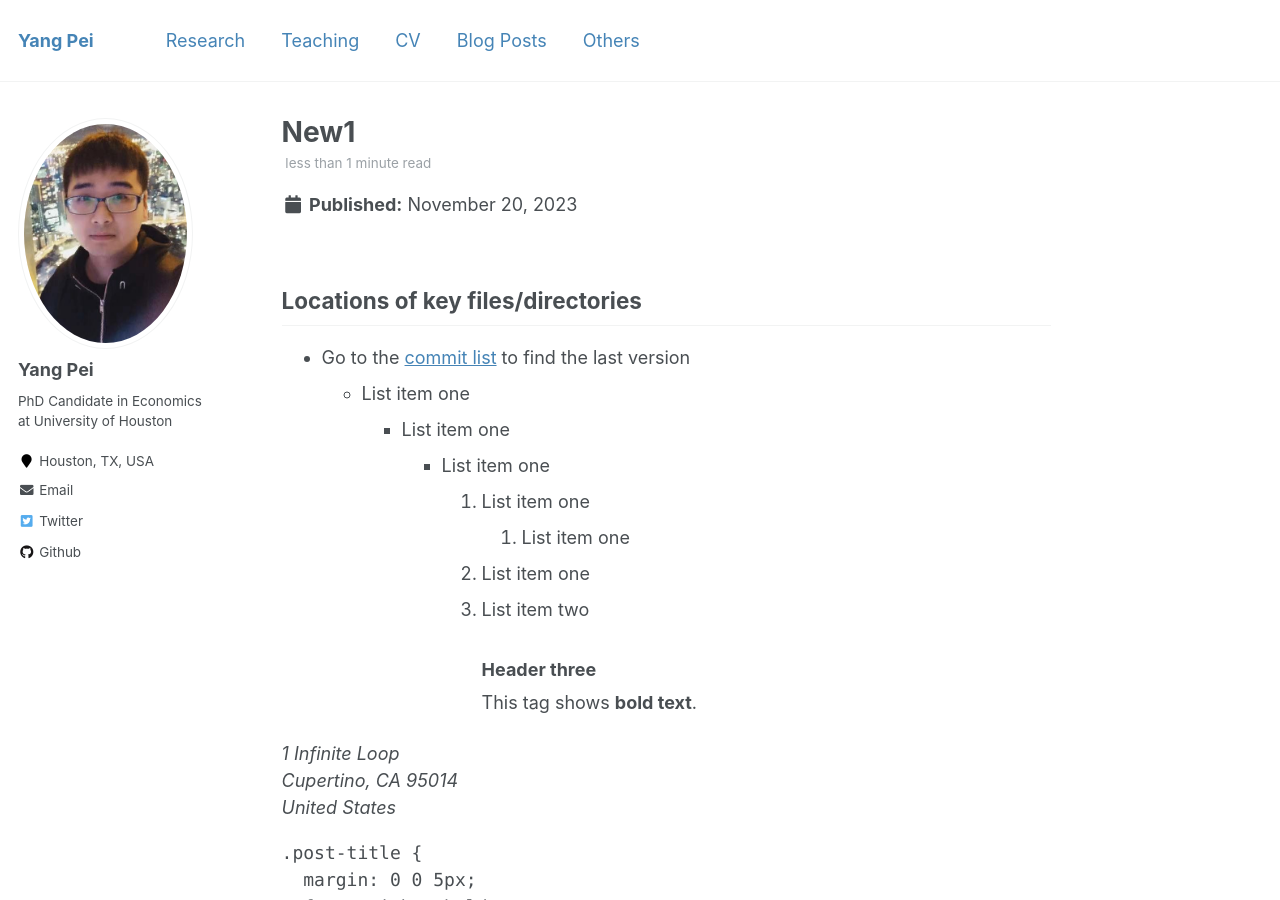
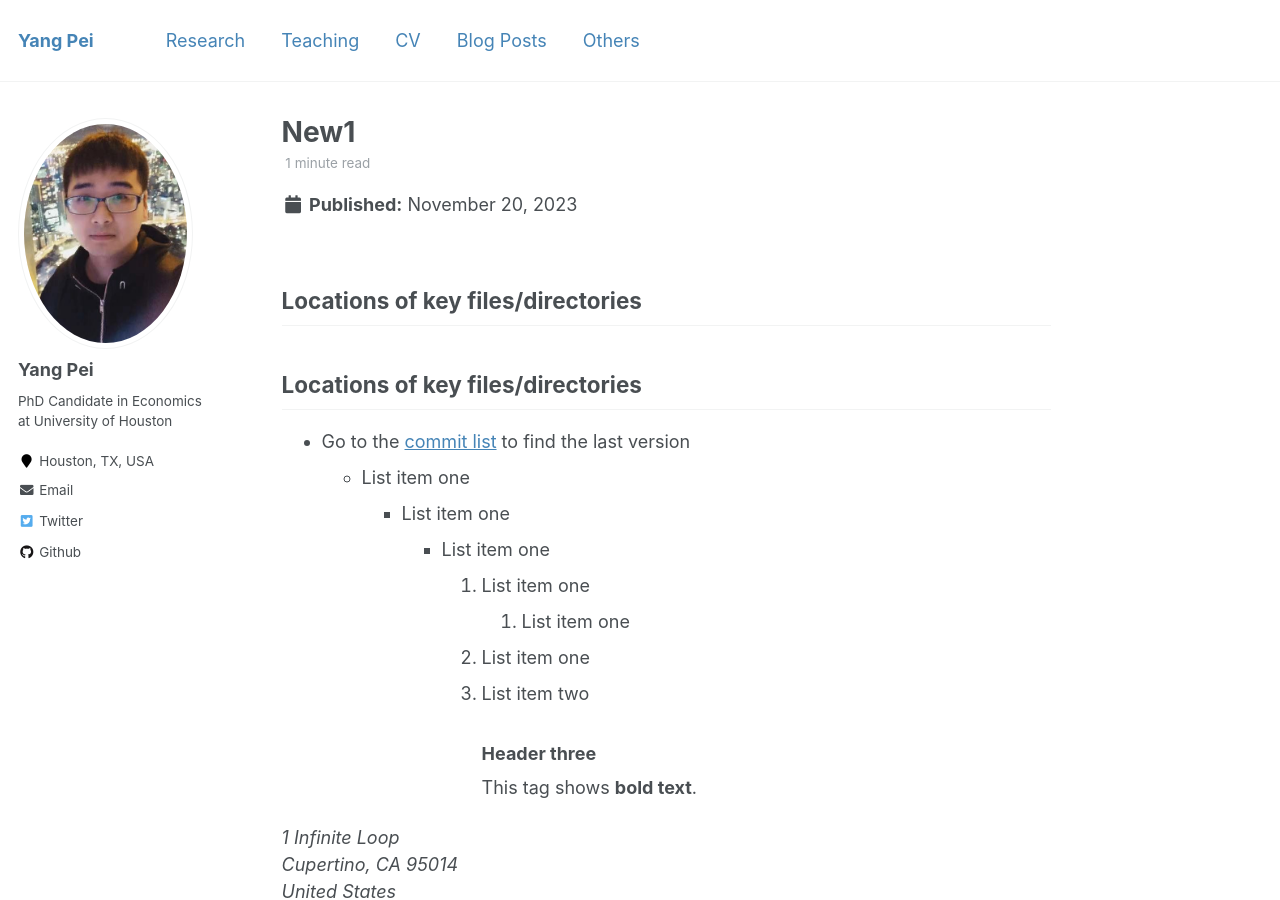
Before and after one commit to ypei1/ypei1.github.io, a Jekyll site: the page built from _posts/2023-11-20-test-2.md, in a window 1280 px wide and 900 px high. Built offline with Jekyll 4.4.1, drawn with Linux system fonts in a browser that asks for light colours.

Commit message:
Update 2023-11-20-test-2.md

```diff
--- a/_posts/2023-11-20-test-2.md
+++ b/_posts/2023-11-20-test-2.md
@@ -7,7 +7,7 @@ tags:
 ---
 
 
-
+## Locations of key files/directories
 
 ## Locations of key files/directories
 * Go to the [commit list](https://github.com/academicpages/academicpages.github.io/commits/master)  to find the last version
```
